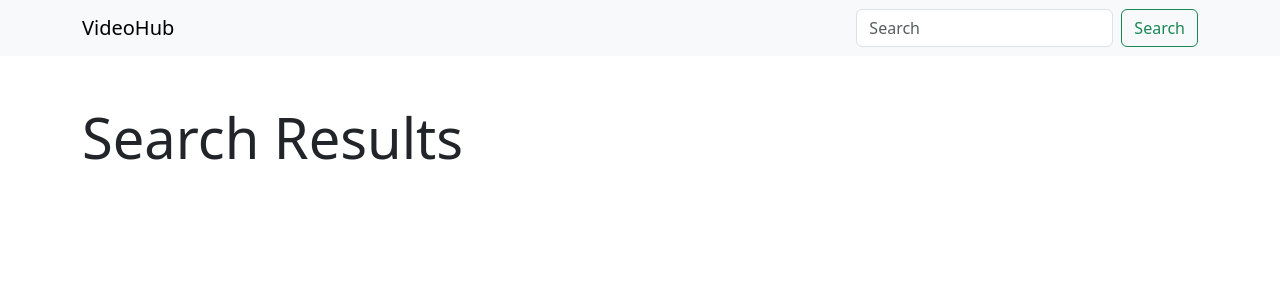
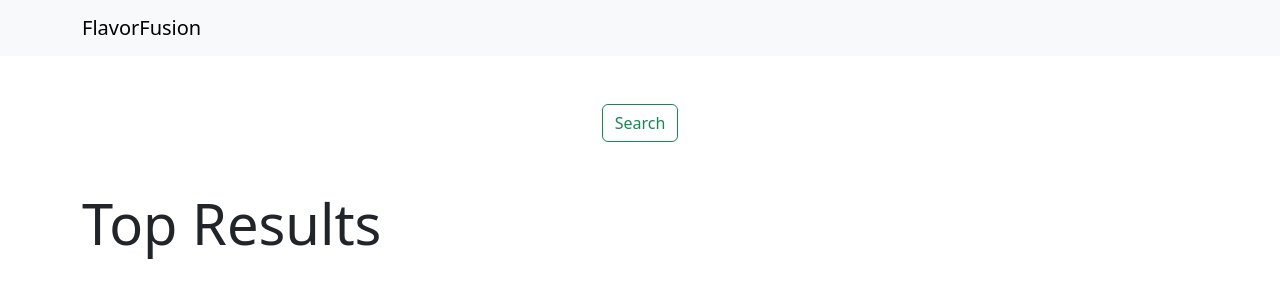
Before and after one commit to prabud0401/yt, a plain HTML site: page index.html in a window 1280 px wide. Drawn offline with nearby package versions, Linux system fonts and the light colour scheme.

Commit message:
Completed

```diff
--- a/index.html
+++ b/index.html
@@ -5,60 +5,57 @@
     <meta charset="UTF-8">
     <meta name="viewport" content="width=device-width, initial-scale=1.0">
     <title>YouTube Video Search</title>
-    <!-- Bootstrap CSS -->
     <link rel="stylesheet" href="https://cdn.jsdelivr.net/npm/bootstrap@5.3.0/dist/css/bootstrap.min.css">
 </head>
 
 <body>
-    <!-- Navigation Bar -->
+    <!-- Nav Bar -->
     <nav class="navbar navbar-expand-lg navbar-light bg-light">
         <div class="container">
-            <a class="navbar-brand" href="#">VideoHub</a>
-            <!-- Search Bar -->
-            <form class="d-flex">
-                <input id="searchInput" class="form-control me-2" type="search" placeholder="Search" aria-label="Search">
-                <button class="btn btn-outline-success" type="button" onclick="searchYouTubeVideos()">Search</button>
-            </form>
+            <a class="navbar-brand" href="#">FlavorFusion</a>
         </div>
     </nav>
 
-    <!-- Video List Section -->
+    <div class="container mt-5 text-center">
+        <button class="btn btn-outline-success" type="button" onclick="searchYouTubeVideos()">Search</button>
+    </div>
+
+    <!-- Video List -->
     <div class="container mt-5">
-        <h1 class="display-4">Search Results</h1>
+        <h1 class="display-4">Top Results</h1>
         <div class="row" id="videoList">
-            <!-- Videos will be dynamically added here -->
+            <!-- Videos here -->
         </div>
     </div>
 
-    <!-- Bootstrap JS (optional, for Bootstrap components that require JS) -->
     <script src="https://cdn.jsdelivr.net/npm/bootstrap@5.3.0/dist/js/bootstrap.bundle.min.js"></script>
 
     <!-- YouTube API Script -->
     <script>
         const apiKey = 'AIzaSyDiNM5irWOw3mw-CPcogKOxzmQMuYaIni8';
+        const searchQuery = 'FlavorFusion';
 
         function searchYouTubeVideos() {
-            // Get the search query from the input field
-            const searchQuery = document.getElementById('searchInput').value;
 
-            // Function to fetch videos from YouTube API based on search query
+
+            // Function to fetch videos
             function fetchYouTubeVideos() {
                 const apiUrl = `https://www.googleapis.com/youtube/v3/search?part=snippet&type=video&maxResults=5&q=${searchQuery}&key=${apiKey}`;
 
                 fetch(apiUrl)
                     .then(response => response.json())
                     .then(data => {
-                        // Clear previous search results
+                        // Clear previous
                         document.getElementById('videoList').innerHTML = '';
 
-                        // Loop through the videos and display them
+                        // Loop
                         const videoListElement = document.getElementById('videoList');
                         data.items.forEach(item => {
                             const videoId = item.id.videoId;
                             const videoUrl = `https://www.youtube.com/watch?v=${videoId}`;
                             const videoThumbnail = item.snippet.thumbnails.medium.url;
 
-                            // Create a Bootstrap card for each video
+                            // Create a Bootstrap card
                             const videoCard = document.createElement('div');
                             videoCard.className = 'col-md-4 mb-4';
                             videoCard.innerHTML = `
@@ -71,14 +68,14 @@
                                 </div>
                             `;
 
-                            // Append the card to the video list
+                            // Append the video
                             videoListElement.appendChild(videoCard);
                         });
                     })
                     .catch(error => console.error('Error fetching YouTube videos:', error));
             }
 
-            // Call the fetchYouTubeVideos function
+            // Call the function
             fetchYouTubeVideos();
         }
     </script>
```
